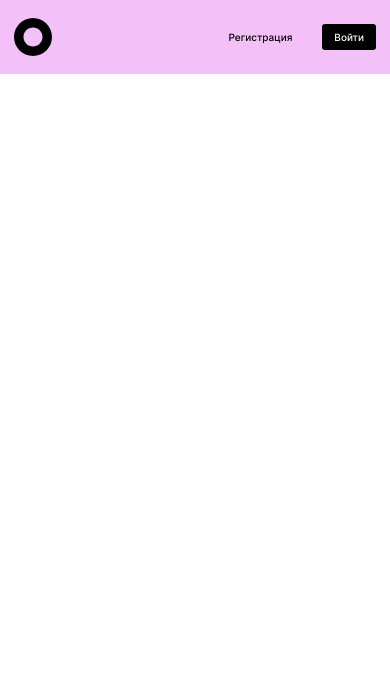
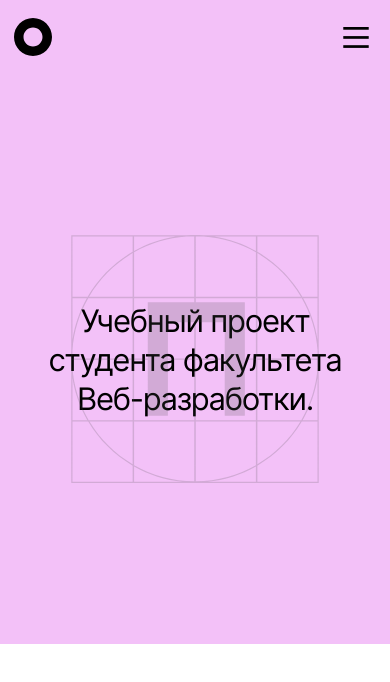
Before and after one commit to EkaterinaLe7/movies-explorer-frontend, a React (Create React App) app: page / in a window 390 px wide. Shown: the top 682 px of the page. Built offline with nearby package versions, Linux system fonts and the light colour scheme.

Commit message:
feat: добавить компонент Prom

```diff
--- a/src/components/App/App.js
+++ b/src/components/App/App.js
@@ -2,6 +2,7 @@ import React, { useState, useEffect } from "react";
 import { Routes, Route, Navigate, useNavigate } from "react-router-dom";
 import "./App.css"
 import Header from "../Header/Header";
+import Main from "../Main/Main";
 
 function App() {
   return (
@@ -12,6 +13,7 @@ function App() {
           element={
             <>
               <Header />
+              <Main />
             </>
           }
         />
--- a/src/components/Header/Header.js
+++ b/src/components/Header/Header.js
@@ -4,7 +4,7 @@ import { Link } from "react-router-dom";
 import accountLogo from "../../images/accountLogo.svg";
 
 function Header() {
-  const loggedIn = false;
+  const loggedIn = true;
   const [isMenuPopupOpen, setIsMenuPopupOpen] = useState(false);
 
   function handleMenuClick() {
--- a/src/components/Main/Main.js
+++ b/src/components/Main/Main.js
@@ -0,0 +1,15 @@
+import React from "react";
+import "./Main.css";
+import Promo from "../Promo/Promo";
+import NavTab from "../NavTab/NavTab";
+
+function Main () {
+    return (
+        <main>
+            <Promo />
+            <NavTab />
+        </main>
+    )
+}
+
+export default Main;
--- /dev/null
+++ b/src/components/NavTab/NavTab.js
@@ -0,0 +1,8 @@
+import React from "react";
+import "./NavTab.css";
+
+function NavTab (){
+
+}
+
+export default NavTab;
--- /dev/null
+++ b/src/components/Promo/Promo.css
@@ -0,0 +1,74 @@
+.promo {
+  min-height: 524px;
+  background-color: #f3c1f8;
+  display: flex;
+  justify-content: center;
+  align-items: center;
+  position: relative;
+}
+
+.promo__image {
+  width: 320px;
+  height: 320px;
+  background-image: url(../../images/promoLogo.svg);
+  background-repeat: no-repeat;
+  background-position: center;
+  background-size: contain;
+  position: absolute;
+  top: center;
+  left: center;
+  z-index: 2;
+}
+
+.promo__title {
+  margin: 0;
+  font-family: Inter;
+  font-size: 50px;
+  font-weight: 400;
+  line-height: 58px;
+  letter-spacing: -0.04em;
+  text-align: center;
+  max-width: 730px;
+}
+
+@media screen and (max-width: 780px) {
+  .promo {
+    min-height: 784px;
+  }
+}
+
+@media screen and (max-width: 730px) {
+  .promo {
+    min-height: 600px;
+  }
+
+  .promo__title {
+    font-size: 40px;
+    line-height: 45px;
+    max-width: 530px;
+  }
+}
+
+@media screen and (max-width: 570px) {
+  .promo__title {
+    font-size: 31px;
+    line-height: 39px;
+    max-width: 530px;
+  }
+}
+
+@media screen and (max-width: 440px) {
+  .promo {
+    min-height: 570px;
+  }
+  .promo__title {
+    font-size: 31px;
+    line-height: 39px;
+    max-width: 300px;
+  }
+
+  .promo__image {
+    width: 248px;
+    height: 248px;
+  }
+}
--- /dev/null
+++ b/src/components/Promo/Promo.js
@@ -0,0 +1,15 @@
+import React from "react";
+import "./Promo.css";
+
+function Promo() {
+  return (
+    <section className="promo">
+      <div className="promo__image"></div>
+      <h1 className="promo__title">
+        Учебный проект студента факультета Веб-разработки.
+      </h1>
+    </section>
+  );
+}
+
+export default Promo;
```
Also changed, not shown: src/components/Main/Main.css (added), src/components/NavTab/NavTab.css (added), src/images/promoLogo.svg (added).
